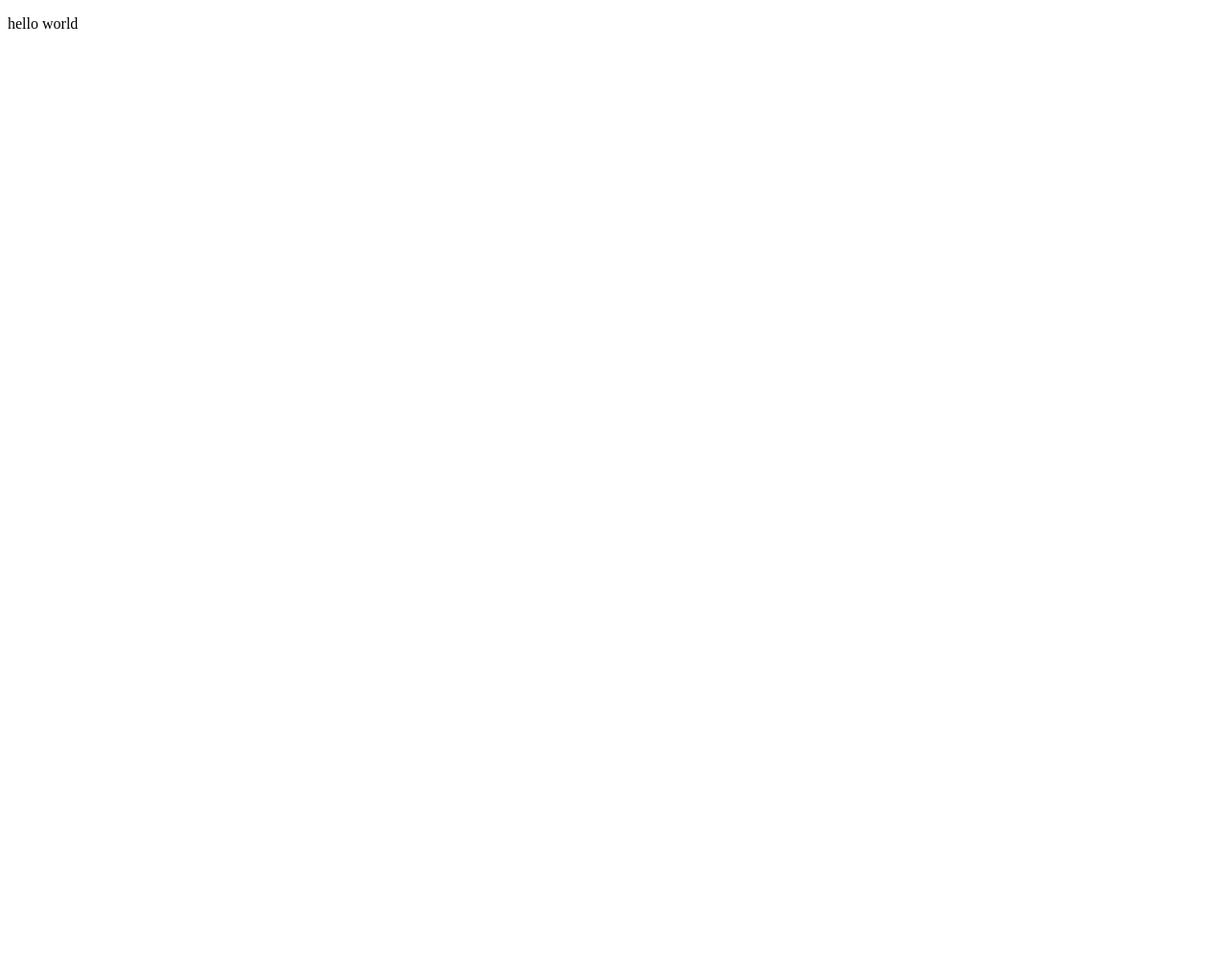
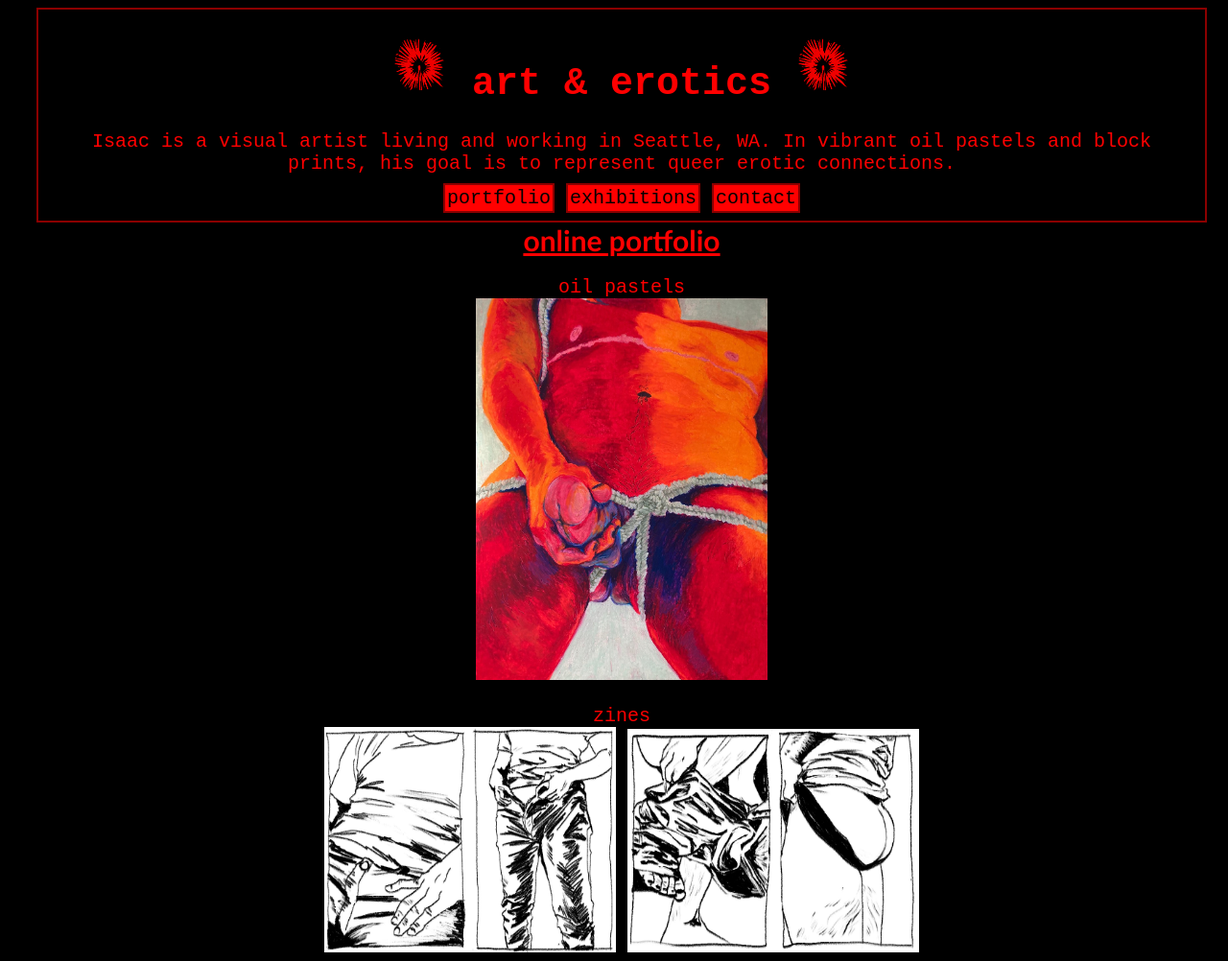
Before and after one commit to isaactied/isaactied.com, a plain HTML site: page index.html in a window 1280 px wide. Shown: the top 1002 px of the page at 96% size. Before the commit the page ends 800 px from the top, so only its background shows below. Drawn offline with Linux system fonts and the light colour scheme.

Commit message:
Update index.html

```diff
--- a/index.html
+++ b/index.html
@@ -1,6 +1,132 @@
 <!DOCTYPE html>
 <html>
-    <p>hello world</p>
+    <head>
+        <meta charset="UTF-8">
+        <meta http-equiv="X-UA-Compatible" content="IE=edge">
+        <meta name="viewport" content=
+        "width=device-width, initial-scale=1.0">
+        <title>Isaac V Art</title>
+
+        <style>
+            * {
+                margin: 3;
+                padding: 0;
+                text-align: center;
+            }
+
+            .header{
+                background-color: black;
+                font-family: 'Courier New', Courier, monospace;
+                font-size: 20px;
+                color: red;
+                border: 2px solid darkred;
+                margin: auto;
+                position: relative;
+                text-align: center;
+                top: 250%;
+                width: 95%;
+            }
+
+            body {
+                width: 100vw;
+                max-height: 100vh;
+            }
+
+            .portfolio{
+                background-color: black;
+                font-family: 'Courier New', Courier, monospace;
+                font-size: 20px;
+                color: red;
+                margin: auto;
+                position: relative;
+                text-align: center;
+                top: 250%;
+                width: 95%;
+            }
+
+            .exhibitions{
+                background-color: black;
+                font-family: 'Segoe UI', Tahoma, Geneva, Verdana, sans-serif;
+                font-size: 20px;
+                color: red;
+                border-top: 2px solid darkred;
+                margin: auto;
+                position: relative;
+                text-align: center;
+                top: 50%;
+                width: 95%;
+            }
+
+            .contact{
+                background-color: black;
+                font-family: Verdana, Geneva, Tahoma, sans-serif;
+                font-size: 20px;
+                color: red;
+                border-top: 2px solid darkred;
+                margin: auto;
+                position: relative;
+                text-align: center;
+                top: 20%;
+                width: 95%;
+            }
+
+            .btn {
+                color: black;
+                background-color: red;
+                height: 40px;
+                width: 90px;
+                padding: 2px;
+                border: 2px solid darkred;
+                text-decoration: none;
+            }
+
+        </style>
+    </head>
+  <body bgcolor="black">
+    <div class="header">
+        <h1 style="text-align:center;"><img src="img/profileRed.png" width="5%"> art & erotics <img src="img/profileRed.png" width="5%"></h1>
+
+            <p style="text-align:center; margin:1%">Isaac is a visual artist living and working in Seattle, WA. In vibrant oil pastels and block prints, his goal is to represent queer erotic connections. </p>
+                <div class="nav" style="margin:1%">
+                    <a href="/#portfolio" class="btn">portfolio</a>
+                    <a href="/#exhibitions" class="btn">exhibitions</a>
+                    <a href="/#contact" class="btn">contact</a>
+        </div>
+    </div>
+
+    <div class="online portfolio" id="portfolio">
+        <h2 style="text-align:center; font-family:'Gill Sans', 'Gill Sans MT', Calibri, 'Trebuchet MS', sans-serif; margin:0%; text-decoration:underline;">online portfolio</h2>
+            <p>
+                oil pastels<br>
+                <img id="schmekel" src="img/schmekel.jpg" width="25%">
+                </p>
+            <p>
+                zines<br>
+                <img id="smooth" src="img/smooth.jpg" width="25%">
+                <img id="transitions" src="img/transitions.jpg" width="25%">
+                </p>
+            <p>
+                drawings & prints<br>
+                <img id="leftboob" src="img/leftboob.jpg" width="25%"><img id="rightboob" src="img/rightboob.jpg" width="25%">
+                <img id="desire" src="img/desire.jpg" width="25%">
+                </p>
+        </div>
+
+    <div class="exhibitions list" id="exhibitions">
+    <h2 style="text-align:center; font-family:'Gill Sans', 'Gill Sans MT', Calibri, 'Trebuchet MS', sans-serif; margin:0%; text-decoration:underline;">past exhibitions</h2>
+      <img id="seaf22" src="img/seaf22.jpg" width="25%">
+      <h3>Schmekel - SEAF 2022</h3>
+      <p> "schmekel"(2022) was on display at the Seattle Erotic Art Festival 2022, along with prints, zines, and stickers in the store! SEAF22 was an incredible experience and a wonderful selection of erotic art.<br>
+        Check out more information on SEAF <a href="https://www.seattleerotic.org/the-festival/">here!</a></p>
+      </div>
+
+    <div class="connect contact" id="contact">
+    <h2 style="text-align:center; font-family:'Gill Sans', 'Gill Sans MT', Calibri, 'Trebuchet MS', sans-serif; margin:0%; text-decoration:underline;">connect & contact</h2>
+        <p>isaactied@gmail.com<br>
+        find me @isaactied on <a href="https://isaactied.tumblr.com/">tumblr</a> & <a href="https://twitter.com/isaactied">twitter!</a></p>
+     </div>
+
+  </body>
 </html>
 
 
```
